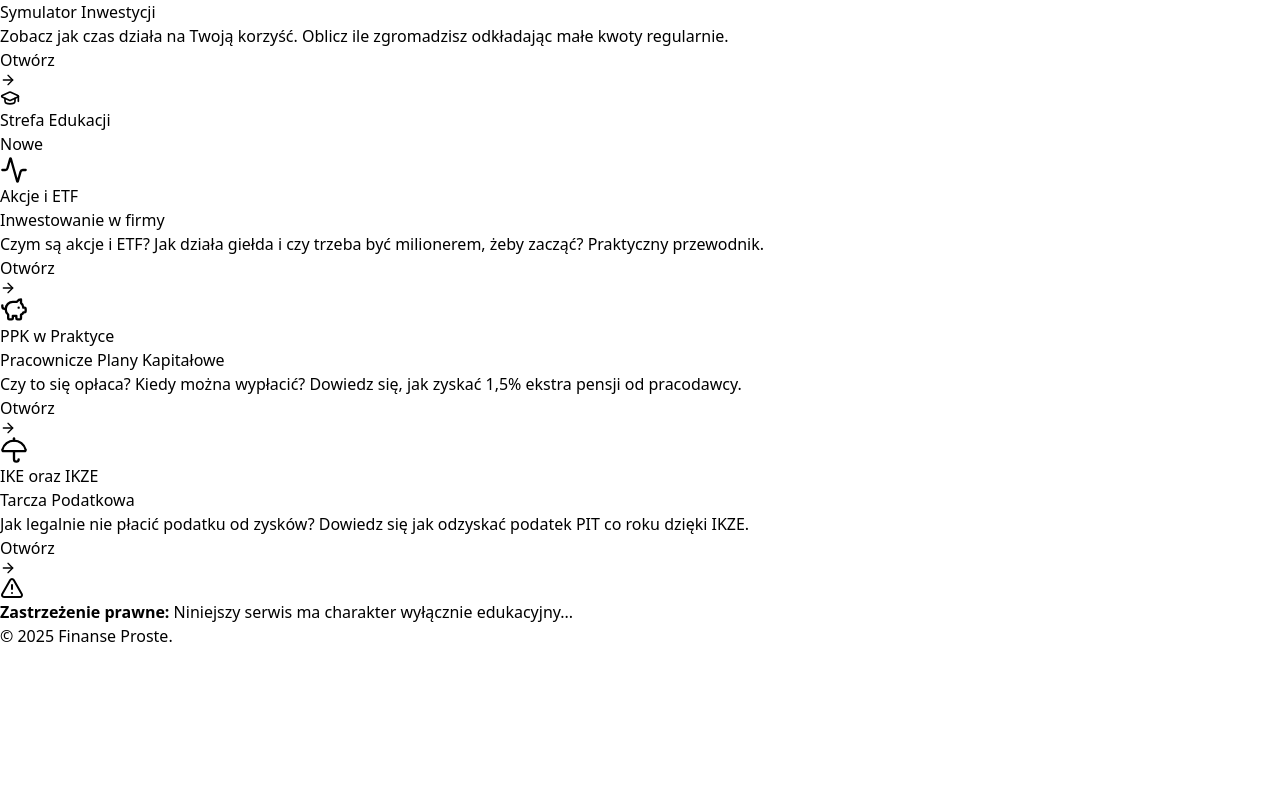
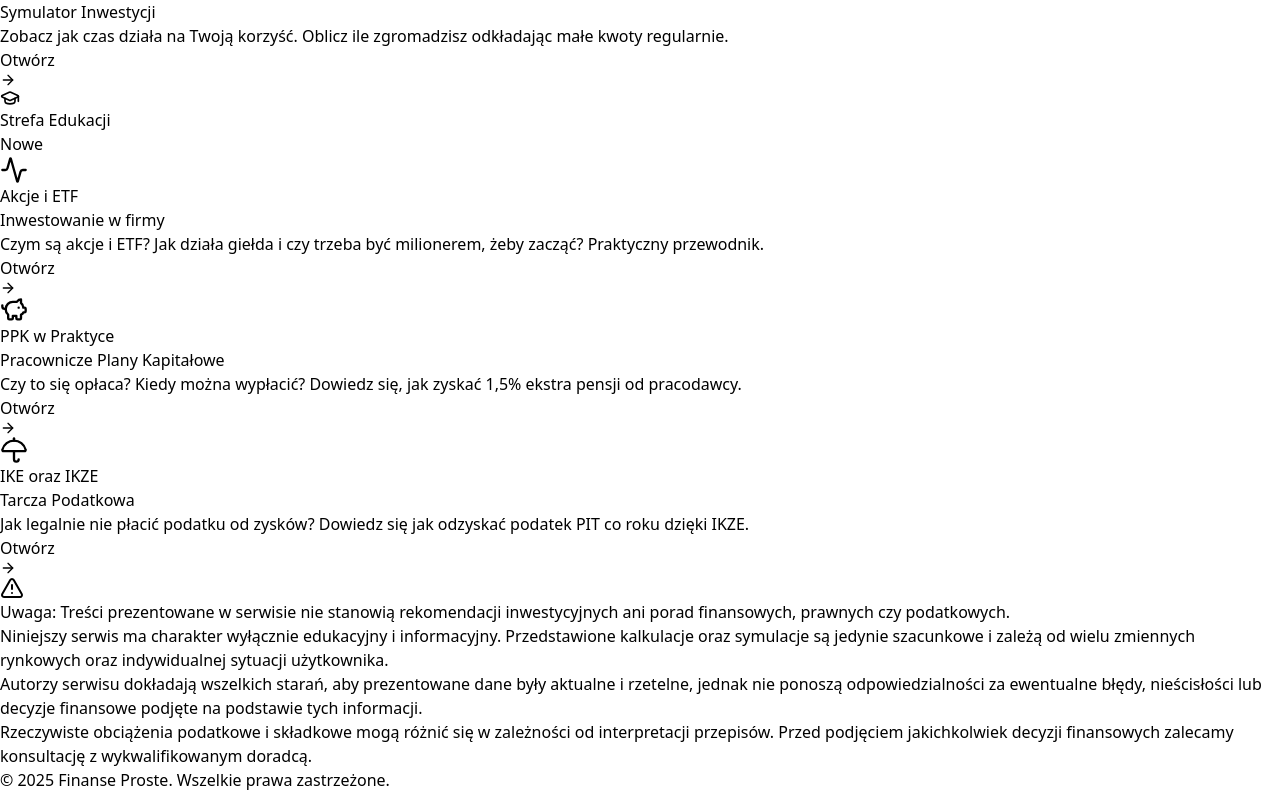
Before and after one commit to Babcua/Finanse-Proste, a React (Vite) app: page / in a window 1280 px wide. Shown: the part 660-1452 px from the top of the page. Before the commit the page ends 1308 px from the top, so only its background shows below. Built offline with nearby package versions, Linux system fonts and the light colour scheme.

Commit message:
Poprawka stopki v2

```diff
--- a/src/App.jsx
+++ b/src/App.jsx
@@ -481,13 +481,29 @@ export default function App() {
       </main>
 
       {/* STOPKA (Bez zmian) */}
+{/* STOPKA Z ZABEZPIECZENIEM I BEZ LINKÓW KONTAKTOWYCH */}
       <footer className="bg-slate-900 text-slate-400 py-12 mt-auto">
         <div className="max-w-4xl mx-auto px-6 text-center space-y-6">
           <div className="flex justify-center"><AlertTriangle className="text-yellow-500/80" size={24} /></div>
-          <div className="text-sm leading-relaxed text-slate-500 max-w-2xl mx-auto space-y-4">
-            <p><strong>Zastrzeżenie prawne:</strong> Niniejszy serwis ma charakter wyłącznie edukacyjny...</p>
+
+          <div className="text-sm leading-relaxed text-slate-500 max-w-2xl mx-auto space-y-4 text-justify">
+            <p className="font-bold text-slate-400">
+              Uwaga: Treści prezentowane w serwisie nie stanowią rekomendacji inwestycyjnych ani porad finansowych, prawnych czy podatkowych.
+            </p>
+            <p>
+              Niniejszy serwis ma charakter wyłącznie edukacyjny i informacyjny. Przedstawione kalkulacje oraz symulacje są jedynie szacunkowe i zależą od wielu zmiennych rynkowych oraz indywidualnej sytuacji użytkownika.
+            </p>
+            <p>
+              Autorzy serwisu dokładają wszelkich starań, aby prezentowane dane były aktualne i rzetelne, jednak nie ponoszą odpowiedzialności za ewentualne błędy, nieścisłości lub decyzje finansowe podjęte na podstawie tych informacji.
+            </p>
+            <p>
+              Rzeczywiste obciążenia podatkowe i składkowe mogą różnić się w zależności od interpretacji przepisów. Przed podjęciem jakichkolwiek decyzji finansowych zalecamy konsultację z wykwalifikowanym doradcą.
+            </p>
           </div>
-          <p className="text-xs text-slate-600 pt-4 border-t border-slate-800/50">&copy; 2025 Finanse Proste.</p>
+
+          <div className="pt-8 border-t border-slate-800/50 flex flex-col justify-center items-center gap-2 text-xs text-slate-600">
+             <p>&copy; 2025 Finanse Proste. Wszelkie prawa zastrzeżone.</p>
+          </div>
         </div>
       </footer>
     </div>
```
